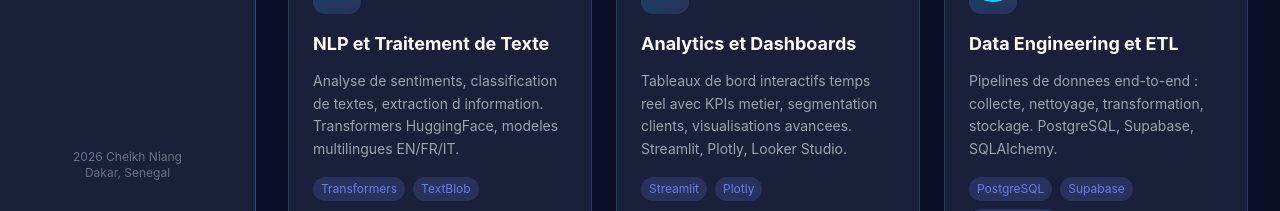
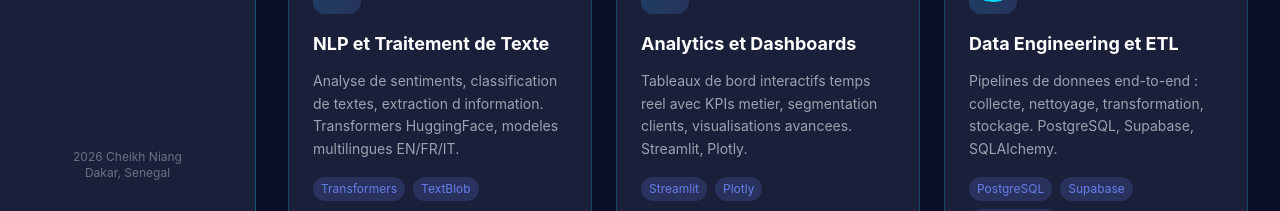
Before and after one commit to chniang/portfolio-cheikh-niang, a React (Create React App) app: page / in a window 1280 px wide. Both pictures are taken after a click on the button "Services". Shown: the part 587-798 px from the top of the page. Built offline with nearby package versions, Linux system fonts and the light colour scheme.

Commit message:
fix(services): remove unanchored Looker Studio reference

```diff
--- a/src/components/Services.js
+++ b/src/components/Services.js
@@ -31,7 +31,7 @@ const services = [
   {
     icon: FaChartLine,
     title: 'Analytics et Dashboards',
-    desc: 'Tableaux de bord interactifs temps reel avec KPIs metier, segmentation clients, visualisations avancees. Streamlit, Plotly, Looker Studio.',
+    desc: 'Tableaux de bord interactifs temps reel avec KPIs metier, segmentation clients, visualisations avancees. Streamlit, Plotly.',
     tags: ['Streamlit', 'Plotly'],
   },
   {
```
